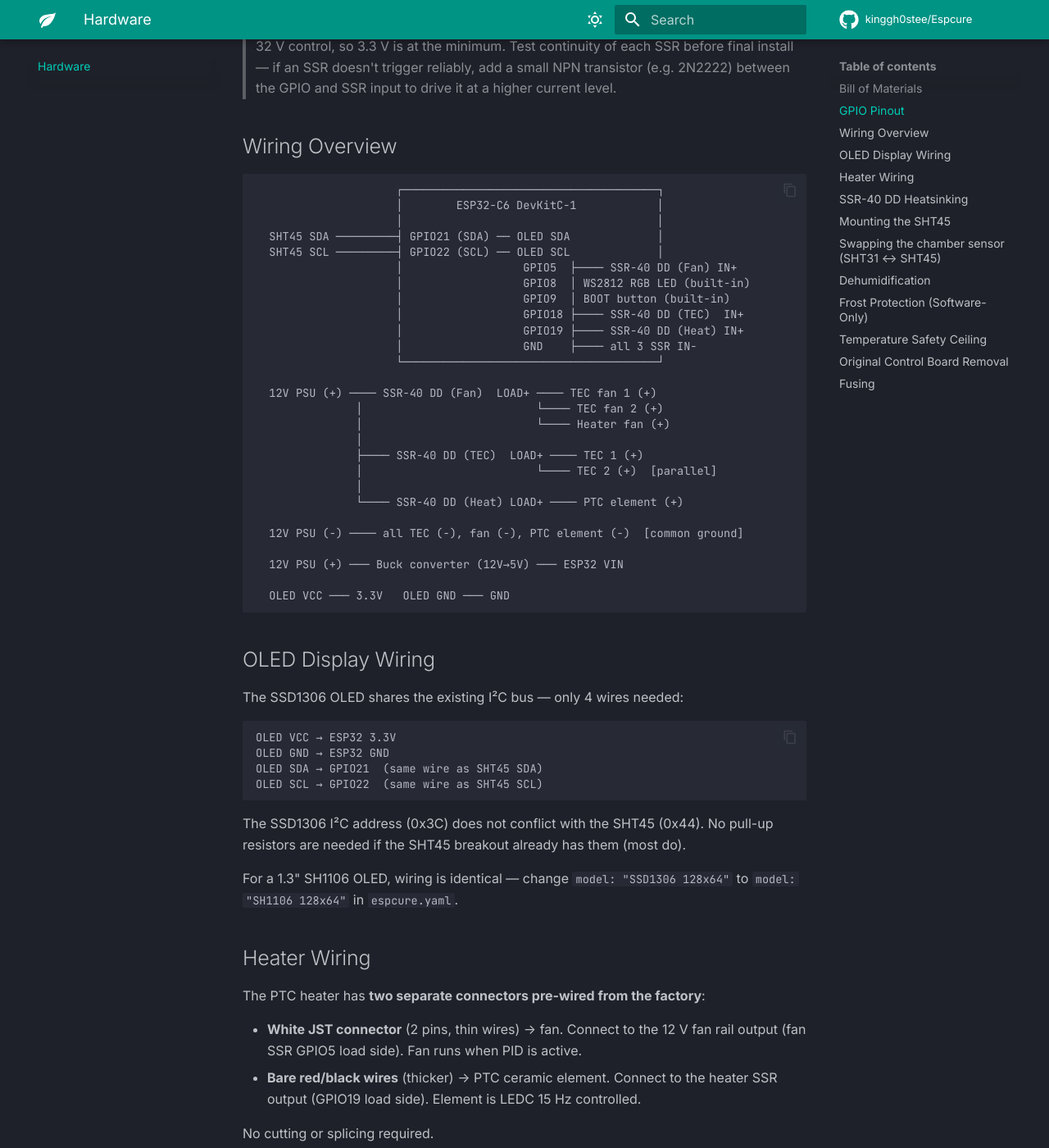
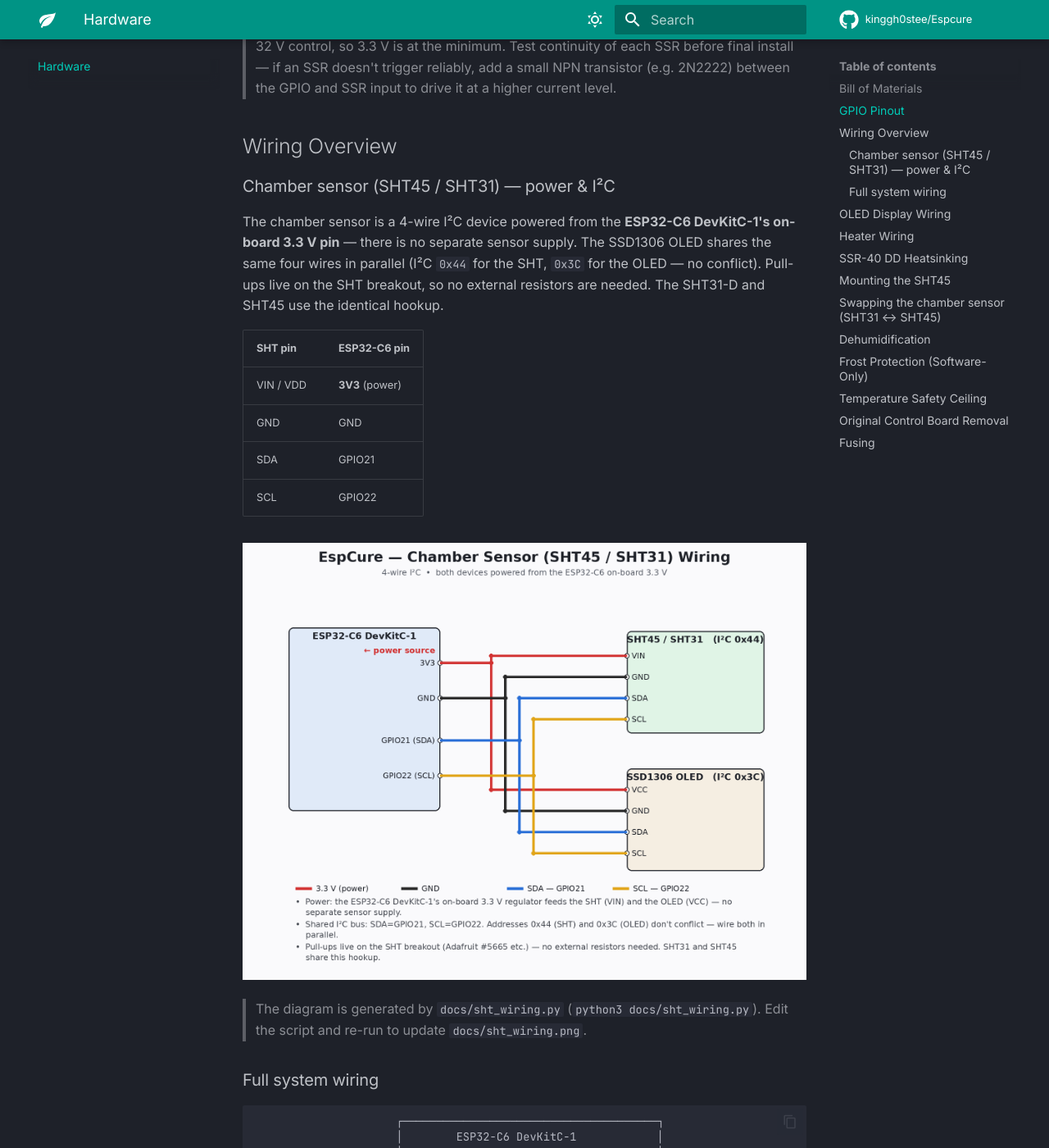
Before and after one commit to kinggh0stee/Espcure, an MkDocs documentation site: the page built from docs/hardware.md, in a window 1280 px wide and 1400 px high, scrolled down 1867 px. Shown: the whole window at 82% size. Built offline with MkDocs 1.6.1 and Material for MkDocs 9.7.7, drawn with Linux system fonts in a browser that asks for light colours; comment, search, counter and statistics services are not loaded; some of the changed text lies outside the part shown.

Commit message:
docs(hardware): add SHT chamber-sensor wiring diagram + clarify 3.3 V power
The previous ASCII wiring only drew the SHT's SDA/SCL, never its VIN/GND,
leaving the sensor's power source ambiguous. Add a rendered wiring image
(docs/sht_wiring.py -> docs/sht_wiring.png) plus a pinout table making it
explicit that the SHT (and OLED) are powered from the ESP32-C6 on-board
3.3 V pin, and add the missing SHT VDD/GND lines to the ASCII diagram.

Co-Authored-By: Claude Opus 4.8 <noreply@anthropic.com>
Claude-Session: https://claude.ai/code/session_013nDeaMFTWqkLxffonH31Dc

````diff
--- a/docs/hardware.md
+++ b/docs/hardware.md
@@ -33,6 +33,23 @@
 
 ## Wiring Overview
 
+### Chamber sensor (SHT45 / SHT31) — power & I²C
+
+The chamber sensor is a 4-wire I²C device powered from the **ESP32-C6 DevKitC-1's on-board 3.3 V pin** — there is no separate sensor supply. The SSD1306 OLED shares the same four wires in parallel (I²C `0x44` for the SHT, `0x3C` for the OLED — no conflict). Pull-ups live on the SHT breakout, so no external resistors are needed. The SHT31-D and SHT45 use the identical hookup.
+
+| SHT pin | ESP32-C6 pin |
+|---|---|
+| VIN / VDD | **3V3** (power) |
+| GND | GND |
+| SDA | GPIO21 |
+| SCL | GPIO22 |
+
+![SHT45/SHT31 chamber-sensor wiring](sht_wiring.png)
+
+> The diagram is generated by `docs/sht_wiring.py` (`python3 docs/sht_wiring.py`). Edit the script and re-run to update `docs/sht_wiring.png`.
+
+### Full system wiring
+
 ```
                      ┌──────────────────────────────────────┐
                      │        ESP32-C6 DevKitC-1            │
@@ -60,7 +77,8 @@
 
   12V PSU (+) ─── Buck converter (12V→5V) ─── ESP32 VIN
 
-  OLED VCC ─── 3.3V   OLED GND ─── GND
+  SHT45 VDD ─── 3.3V   SHT45 GND ─── GND
+  OLED VCC  ─── 3.3V   OLED GND  ─── GND
 ```
 
 ## OLED Display Wiring
````
Also changed, not shown: docs/sht_wiring.py (added, +131 -0 lines), docs/sht_wiring.png (added).
